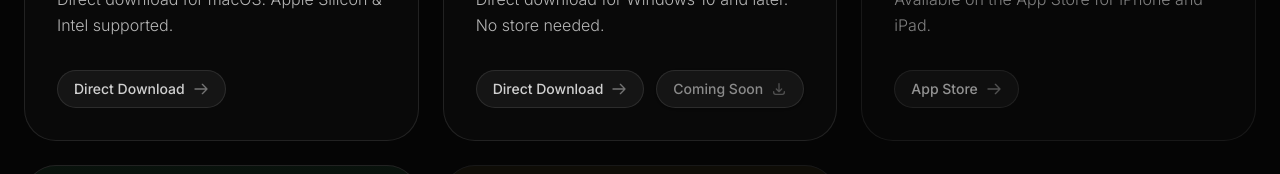
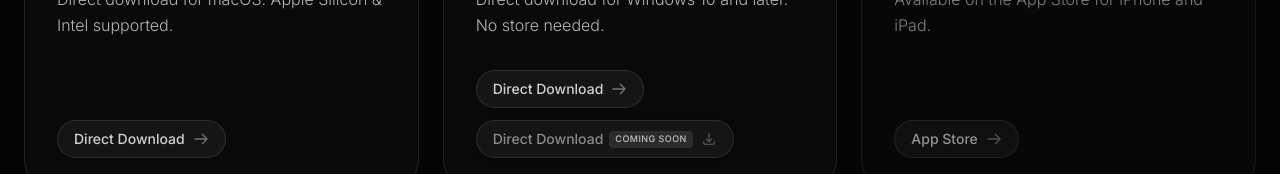
Before and after one commit to ppplayermusic/website, a Next.js app: page /en/download in a window 1280 px wide. Shown: the part 778-952 px from the top of the page. Built offline with nearby package versions, Linux system fonts and the light colour scheme; no server answers.

Commit message:
feat: update platform card secondary badge to direct download with conditional coming soon tag

```diff
--- a/components/sections/PlatformCardsSection.tsx
+++ b/components/sections/PlatformCardsSection.tsx
@@ -42,7 +42,7 @@ export default function PlatformCardsSection() {
       gradient: 'from-cyan-500/10 to-transparent',
       isAvailable: true,
       secondaryHref: '#',
-      secondaryBadge: tCTA('comingSoon'),
+      secondaryBadge: tCTA('directDownload'),
       secondaryIsAvailable: false,
     },
     {
@@ -163,7 +163,15 @@ export default function PlatformCardsSection() {
                             : 'bg-white/5 text-white/80 hover:bg-white/10 hover:text-white'
                         }`}
                       >
-                        {platform.secondaryBadge}
+                        <span className="flex items-center gap-1.5">
+                          {platform.secondaryBadge}
+                          {/* @ts-ignore */}
+                          {platform.secondaryIsAvailable === false && (
+                            <span className="text-[9px] uppercase tracking-wider px-1.5 py-0.5 rounded-sm bg-white/10 text-white/70 whitespace-nowrap">
+                              {tCTA('comingSoon')}
+                            </span>
+                          )}
+                        </span>
                         <svg className="w-4 h-4 opacity-50" fill="none" viewBox="0 0 24 24" stroke="currentColor">
                           <path strokeLinecap="round" strokeLinejoin="round" strokeWidth={2} d="M4 16v1a3 3 0 003 3h10a3 3 0 003-3v-1m-4-4l-4 4m0 0l-4-4m4 4V4" />
                         </svg>
```
